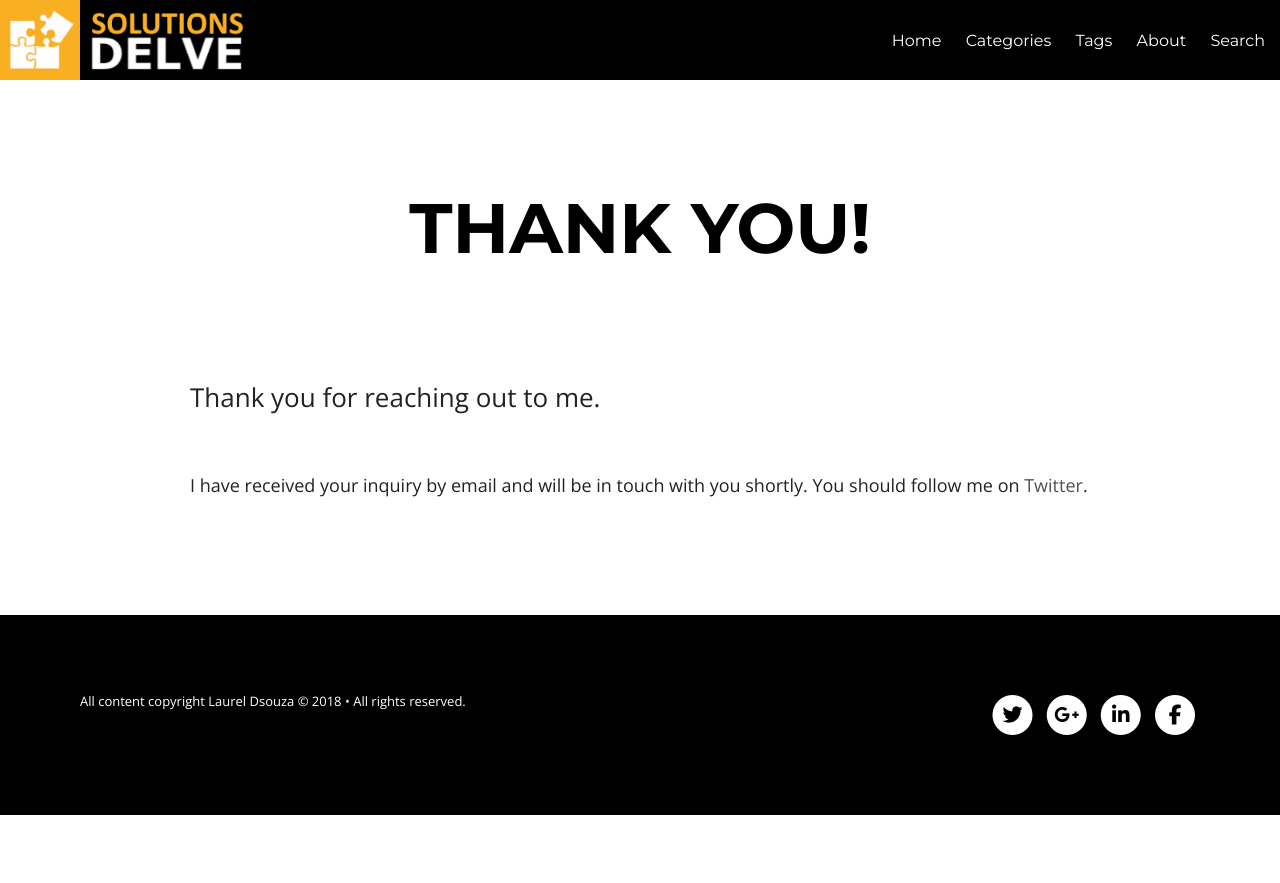
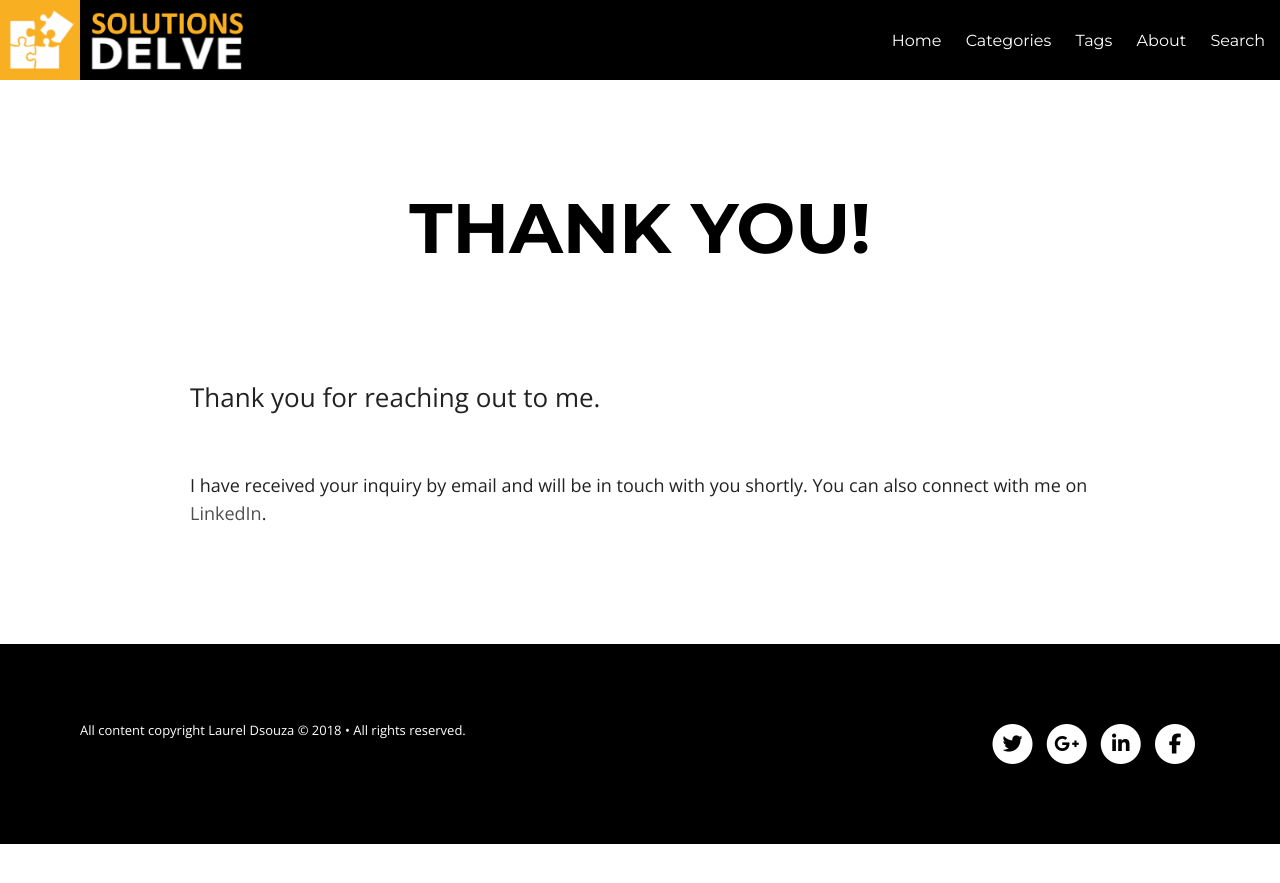
Before and after one commit to ldsouza/ldsouza.github.io, a Jekyll site: the page built from thanks.html, in a window 1280 px wide. Shown: the top 883 px of the page. Built offline with Jekyll 4.4.1, drawn with Linux system fonts in a browser that asks for light colours; nearby versions of some CDN libraries; library files that are not in the unit come from our copies.

Commit message:
Update thanks.html

```diff
--- a/thanks.html
+++ b/thanks.html
@@ -10,6 +10,6 @@ description: Thanks for reaching out to me
   </p>
 
   <p>
-    I have received your inquiry by email and will be in touch with you shortly. You should follow me on <a href="https://twitter.com/intent/follow?screen_name=ssaunier">Twitter</a>.
+    I have received your inquiry by email and will be in touch with you shortly. You can also connect with me on <a href="https://www.linkedin.com/in/laurel-d-souza-a3938918">LinkedIn</a>.
   </p>
 </section>
```
